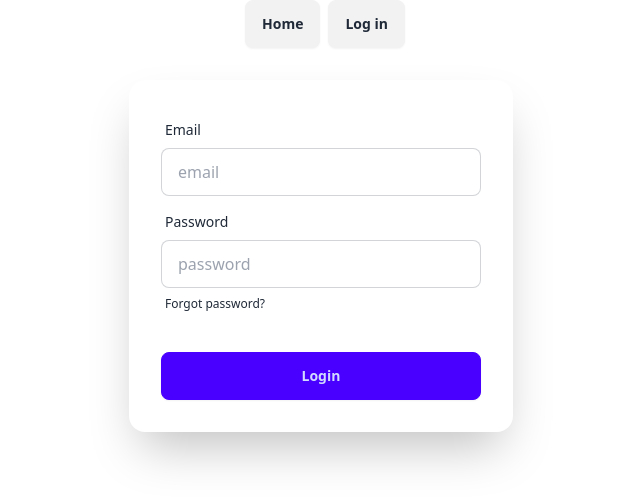
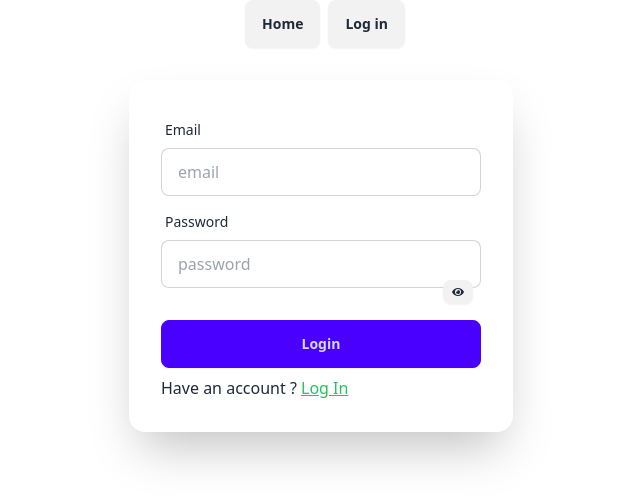
Before and after one commit to ALNoman78/firebase-auth, a React app: page /email in a window 1280 px wide. Shown: the top 504 px of the page, without its empty margins (319-959 px from the left). Built offline with nearby package versions, Linux system fonts and the light colour scheme; the HTML template or start-up script is replaced by a standard one.

Commit message:
login form create

```diff
--- a/src/components/Email/Email.jsx
+++ b/src/components/Email/Email.jsx
@@ -1,23 +1,33 @@
-import { createUserWithEmailAndPassword } from "firebase/auth"
+import { createUserWithEmailAndPassword, sendEmailVerification } from "firebase/auth"
 import auth from "../../firebase.init"
 import { useState } from "react"
+import { FaEye } from "react-icons/fa";
+import { FaEyeSlash } from "react-icons/fa";
+import { Link } from "react-router-dom";
 
 const Email = () => {
     const [error, setError] = useState('')
-
+    const [isVisible , setIsVisible] = useState(false)
+    const [success , setSuccess] = useState(false)
 
     const handleSubmit = e => {
         e.preventDefault();
         const email = e.target.email.value;
         const password = e.target.password.value;
-        console.log(email , password)
+
+        setError('')
+        setSuccess(false)
 
         createUserWithEmailAndPassword(auth, email, password)
             .then(result => {
-                console.log(result)
+                console.log(result.user)
+                sendEmailVerification(auth.currentUser)
+                .then(res => console.log('verified user', res))
+                setSuccess(true)
             })
             .catch(error => {
-                setError(error)
+                setError(error.message)
+                setSuccess(false)
             })
     }
 
@@ -35,17 +45,23 @@ const Email = () => {
                     <label className="label">
                         <span className="label-text">Password</span>
                     </label>
-                    <input type="password" name="password" placeholder="password" className="input input-bordered" required />
-                    <label className="label">
-                        <a href="#" className="label-text-alt link link-hover">Forgot password?</a>
-                    </label>
+                    <input type={isVisible ? 'text' : 'password'} name="password" placeholder="password" className="input input-bordered" required />
+                    <button className="btn btn-xs absolute right-10 bottom-[8rem]" onClick={() => setIsVisible(!isVisible)}>
+                        {
+                            isVisible ? <FaEyeSlash></FaEyeSlash> : <FaEye></FaEye>
+                        }
+                    </button>
                 </div>
                 <div className="form-control mt-6">
                     <button className="btn btn-primary">Login</button>
                 </div>
+                <p>Have an account ? <Link to='/signin' className="text-green-500 font-medium underline">Log In</Link></p>
             </form>
             {
                 error && <p>{error.message}</p>
+            }
+            {
+                success && <p className="text-xl font-bold text-green-600 text-center my-4">Successfully Signup your Account</p>
             }
         </div>
     )
--- /dev/null
+++ b/src/components/Signin/SignIn.jsx
@@ -0,0 +1,9 @@
+const SignIn = () => {
+    return (
+        <div>SignIn</div>
+    )
+}
+
+SignIn.propTypes = {}
+
+export default SignIn
```
Also changed, not shown: src/main.jsx (+12 -7 lines).
